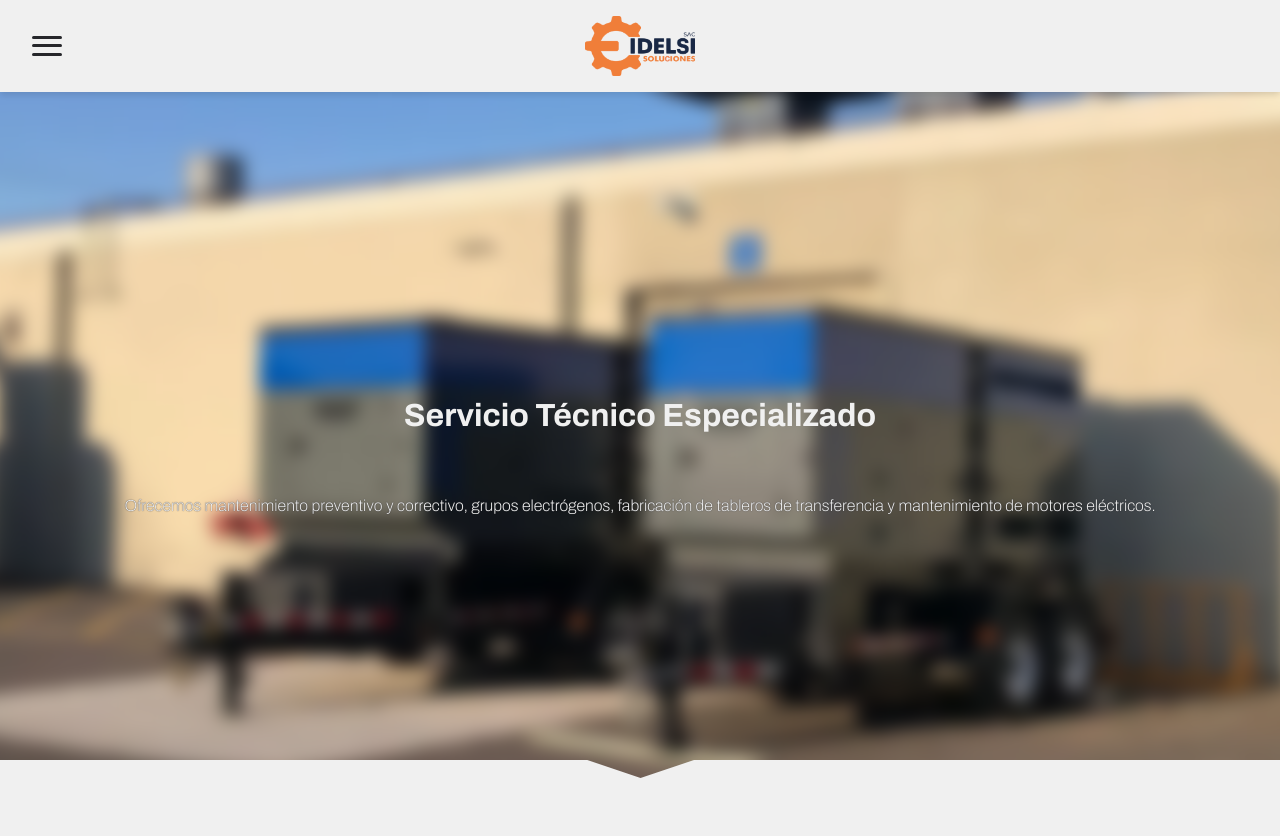
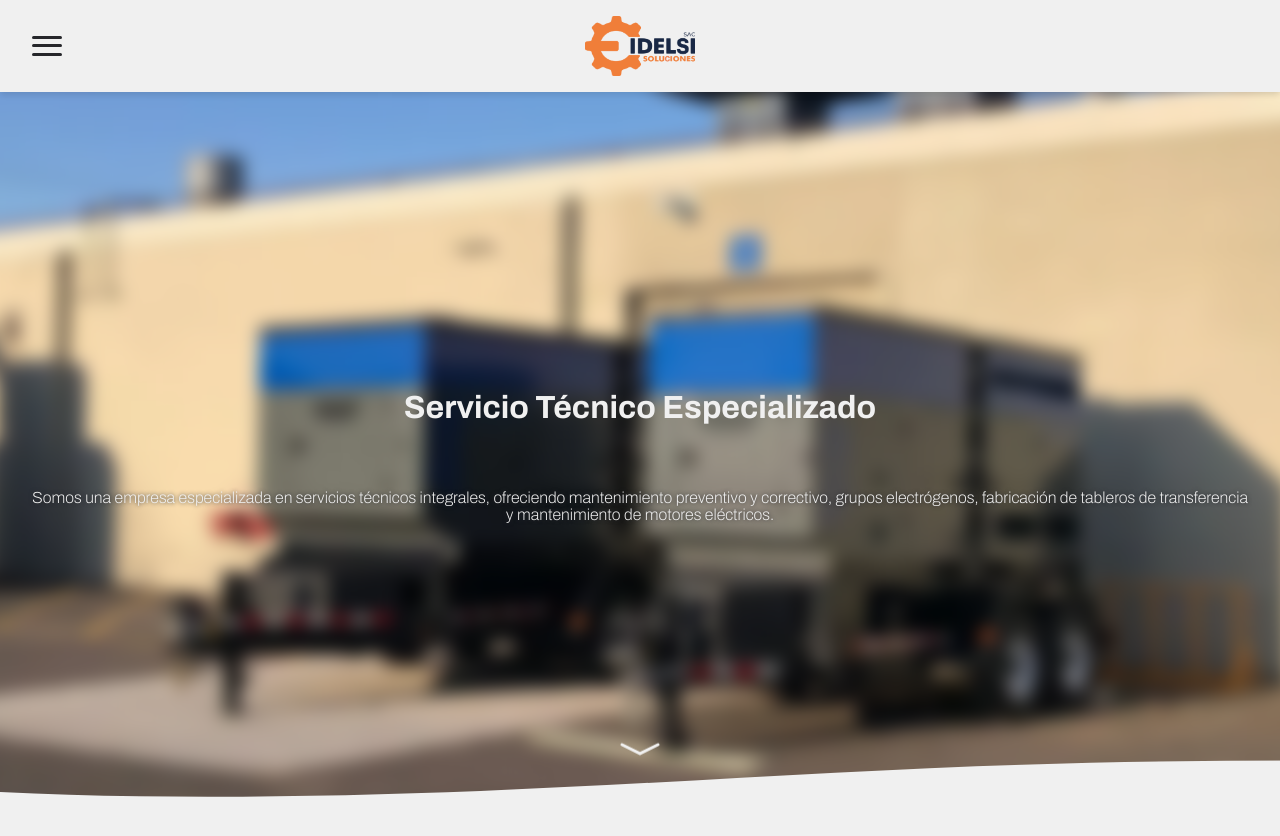
Before and after one commit to hys-tan/ids--react, a React (Vite) app: page / in a window 1280 px wide. Shown: the top 836 px of the page. Built offline with nearby package versions, Linux system fonts and the light colour scheme.

Commit message:
v 1.11 fixed

```diff
--- a/src/sections/homePage.module.css
+++ b/src/sections/homePage.module.css
@@ -43,7 +43,36 @@
     font-size: 16px;
     font-weight: 300;
     font-variation-settings: "wdth" 112.5;
-    text-shadow: 0px 0px 1px #26272B;
+    text-shadow: 0px 0px 4px #26272B;
+}
+
+.scrollIcon {
+    position: absolute;
+    left: 50%;
+    transform: translateX(-50%) translateY(0);
+    bottom: 30px;
+    display: inline-flex;
+    align-items: center;
+    justify-content: center;
+    background: transparent;
+    color: var(--icon-color, #F0F0F0);
+    font-size: 3rem;
+    z-index: 20;
+    pointer-events: none; /* decorativo, no interactuable */
+    animation: floatUpDown 2.5s ease-in-out infinite;
+}
+
+.scrollIcon svg {
+    width: 1em;
+    height: 1em;
+    display: block;
+    color: inherit;
+}
+
+@keyframes floatUpDown {
+    0%   { transform: translateX(-50%) translateY(0px); }
+    50%  { transform: translateX(-50%) translateY(8px); }
+    100% { transform: translateX(-50%) translateY(0px); }
 }
 
 .shapeDivider {
@@ -58,8 +87,9 @@
 .shapeDivider svg {
     position: relative;
     display: block;
-    width: calc(100% + 1.3px);
-    height: 50px;
+    width: calc(300% + 1.3px);
+    height: 85px;
+    transform: rotateY(180deg);
 }
 
 .shapeDivider .shapeFill {
@@ -84,9 +114,21 @@
     .description {
         font-size: 16px;
         font-weight: 200;
+        text-shadow: 0px 0px 4px #26272B;
     }
 
     .shapeDivider svg {
+        width: calc(210% + 1.3px);
         height: 40px;
     }
+
+    .scrollIcon {
+        animation: floatUpDown 2s ease-in-out infinite;
+    }
+
+    @keyframes floatUpDown {
+        0%   { transform: translateX(-50%) translateY(0px); }
+        50%  { transform: translateX(-50%) translateY(10px); }
+        100% { transform: translateX(-50%) translateY(0px); }
+    }
 }
--- a/src/sections/homePage.tsx
+++ b/src/sections/homePage.tsx
@@ -1,7 +1,13 @@
+// BIBLIOTECAS EXTERNAS
 import React, { useRef, useEffect } from 'react';
+import { BsChevronCompactDown } from "react-icons/bs";
+
+// HOOKS Y UTILIDADES
+import { useZoomOnScroll } from '../hooks/useZoomOnScroll';
+import { getImageUrl } from '../utils/image-helper';
+
+// ESTILOS
 import styles from './homePage.module.css';
-import { getImageUrl } from '../utils/image-helper';
-import { useZoomOnScroll } from '../hooks/useZoomOnScroll';
 
 const HomePage: React.FC = () => {
   const { scale } = useZoomOnScroll();
@@ -23,13 +29,16 @@ const HomePage: React.FC = () => {
       />
       <div className={styles.contentWrapper}>
         <h1 className={styles.title}>Servicio Técnico Especializado</h1>
-        <p className={styles.description}>Ofrecemos mantenimiento preventivo y correctivo, grupos electrógenos, fabricación de tableros de transferencia y mantenimiento de motores eléctricos.</p>
+        <p className={styles.description}>Somos una empresa especializada en servicios técnicos integrales, ofreciendo mantenimiento preventivo y correctivo, grupos electrógenos, fabricación de tableros de transferencia y mantenimiento de motores eléctricos.</p>
       </div>
       <div className={styles.shapeDivider}>
           <svg data-name="Layer 1" xmlns="http://www.w3.org/2000/svg" viewBox="0 0 1200 120" preserveAspectRatio="none">
-              <path d="M649.97 0L599.91 54.12 550.03 0 0 0 0 120 1200 120 1200 0 649.97 0z" className={styles.shapeFill}></path>
+              <path d="M985.66,92.83C906.67,72,823.78,31,743.84,14.19c-82.26-17.34-168.06-16.33-250.45.39-57.84,11.73-114,31.07-172,41.86A600.21,600.21,0,0,1,0,27.35V120H1200V95.8C1132.19,118.92,1055.71,111.31,985.66,92.83Z" className={styles.shapeFill}></path>
           </svg>
       </div>
+      <span className={styles.scrollIcon} aria-hidden="true" title="">
+        <BsChevronCompactDown />
+      </span>
     </div>
     // El segundo contenedor irá aquí abajo, pero lo haremos después.
   );
```
